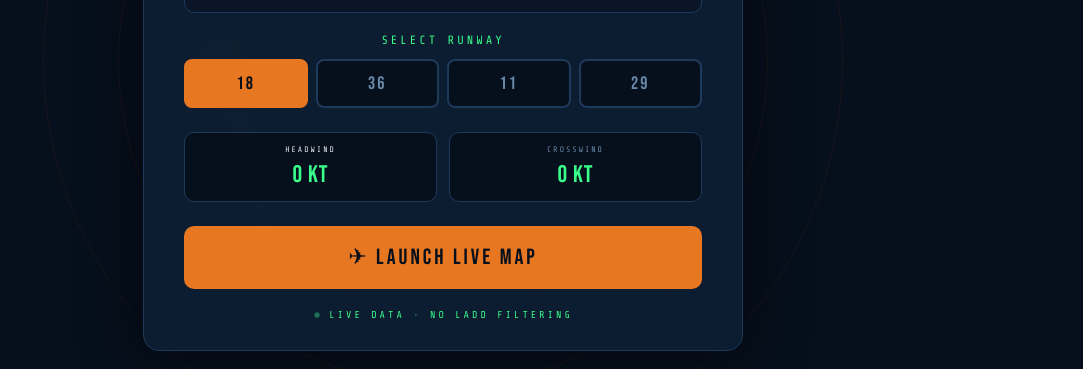
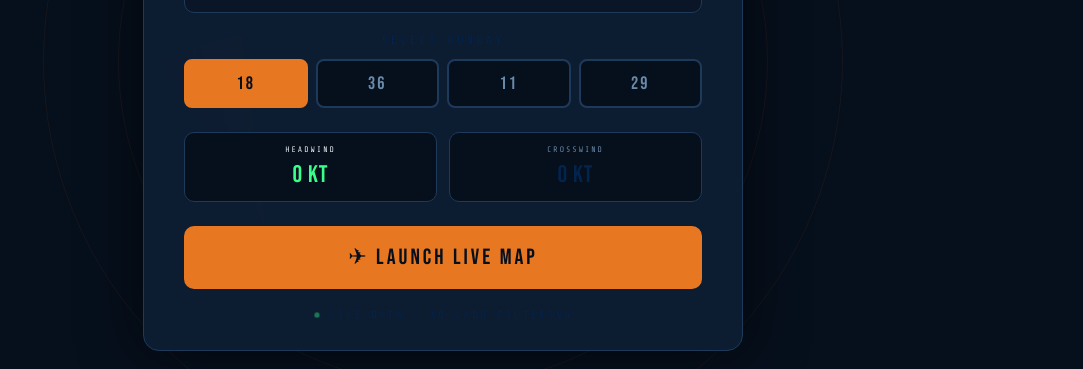
Before and after one commit to millsdo/aubie, a website: page index.html in a window 1280 px wide. Both pictures are taken after a click on the button "18". Shown: the part 966-1335 px from the top of the page, without its empty margins (197-1280 px from the left). Drawn offline with nearby package versions, Linux system fonts and the light colour scheme; no server answers.

Commit message:
Update colors: headwind green, tailwind red, crosswind navy, labels navy

```diff
--- a/index.html
+++ b/index.html
@@ -114,7 +114,7 @@
     .weather-data {
       font-family: 'Share Tech Mono', monospace;
       font-size: 12px;
-      color: #39ff8a;
+      color: #03244D;
       letter-spacing: 0.5px;
       line-height: 1.4;
     }
@@ -135,7 +135,7 @@
     .runway-selector-label {
       font-family: 'Share Tech Mono', monospace;
       font-size: 12px;
-      color: #39ff8a;
+      color: #03244D;
       letter-spacing: 3px;
       margin-bottom: 12px;
       text-align: center;
@@ -205,7 +205,7 @@
       gap: 8px;
       margin-top: 20px;
       font-size: 10px;
-      color: #39ff8a;
+      color: #03244D;
       letter-spacing: 3px;
     }
     .dot {
@@ -674,7 +674,9 @@
         headwindLabelEl.style.color = '#e8edf2';
       }
 
-      document.getElementById('crosswind').textContent = Math.round(Math.abs(crosswind)) + ' kt';
+      const crosswindEl = document.getElementById('crosswind');
+      crosswindEl.textContent = Math.round(Math.abs(crosswind)) + ' kt';
+      crosswindEl.style.color = '#03244D';
     }
 
     function drawArrow(ctx, fromX, fromY, toX, toY, color) {
```
